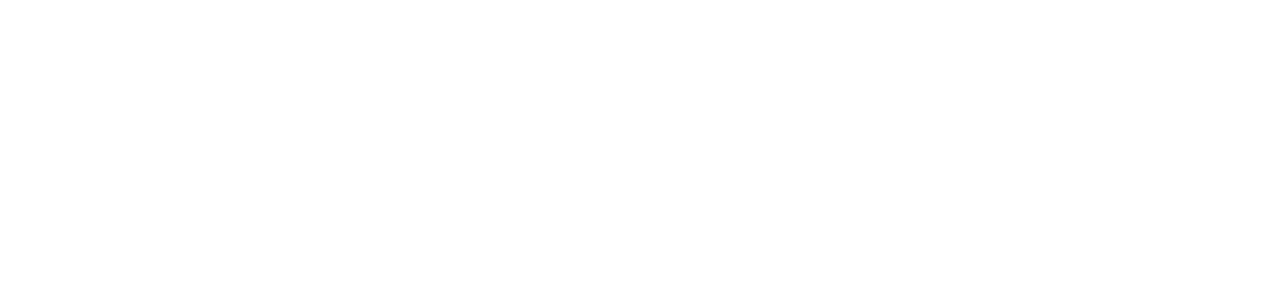
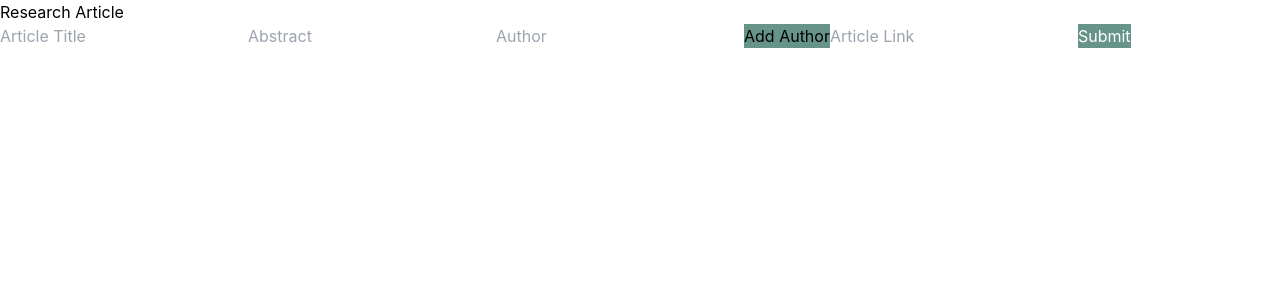
Before and after one commit to Cwoodard2/umsl-professor-web, a React (Create React App) app: page /ItemEditorcopy in a window 1280 px wide. Before the commit this address had no page. Shown: the top 300 px of the page. Built offline with nearby package versions, Linux system fonts and the light colour scheme.

Commit message:
Adding a research article mostly works, exploring adding other items

```diff
--- a/src/App.tsx
+++ b/src/App.tsx
@@ -1,7 +1,7 @@
 import React from 'react';
 import { BrowserRouter as Router, Route, Routes} from 'react-router-dom';
 import LoginPage from './CMSBackEnd/loginPage';
-import ItemEditor from './CMSBackEnd/ItemEditor';
+import ItemEditor from './CMSBackEnd/ItemEditorcopy';
 import Homepage from './pages/Homepage';
 import CommunityEngagement from './pages/CommunityEngagement';
 import MappingAbortion from './pages/MappingAbortion';
@@ -14,7 +14,7 @@
     <Router>
       <Routes>
         <Route path="/" element={<LoginPage />}></Route>
-        <Route path="/ItemEditor" element={<ItemEditor />}></Route>
+        <Route path="/ItemEditorcopy" element={<ItemEditor />}></Route>
         <Route path="/Homepage" element={<Homepage />}></Route>
         <Route path="/Teaching" element={<Teaching />}></Route>
         <Route path="/CommunityEngagement" element={<CommunityEngagement />}></Route>
--- /dev/null
+++ b/src/CMSBackEnd/ItemEditorcopy.jsx
@@ -0,0 +1,48 @@
+import React, {useState} from "react";
+import {db} from "../data/firebaseConfiguration";
+import { arrayUnion, doc, getDoc, updateDoc } from "firebase/firestore";
+
+const ItemEditor = () => {
+    const [articleAuthors, setAuthors] = useState([]);
+    // type researchToAdd = {
+    //     title: any,
+    //     abstract: any,
+    //     authors: any[],
+    //     articleLink: any
+    // }
+
+    function addItem() {
+        const newList = articleAuthors.concat(document.getElementById("authors").value);
+        document.getElementById("authors").value = "";
+        setAuthors(newList);
+    }
+
+    const handleSubmit = async () => {
+        const toSave = {
+            title: document.getElementById("articleTitle").value,
+            abstract: document.getElementById("abstract").value,
+            authors: articleAuthors,
+            articleLink: document.getElementById('link').value
+        }
+
+        const docRef = doc(db, "professordata", 'research');
+        await updateDoc(docRef, {
+            researchArticles: arrayUnion(toSave)
+        });
+    };
+
+
+    return(
+        <div>
+            <h1>Research Article</h1>
+            <input placeholder="Article Title" id="articleTitle"></input>
+            <input placeholder="Abstract" id="abstract"></input>
+            <input placeholder="Author" id="authors"></input>
+            <button className="bg-webGreen" onClick={() => addItem()}>Add Author</button>
+            <input placeholder="Article Link" id="link"></input>
+            <button className="bg-webGreen text-white" onClick={() => handleSubmit()}>Submit</button>
+        </div>
+    );
+};
+
+export default ItemEditor;
```
